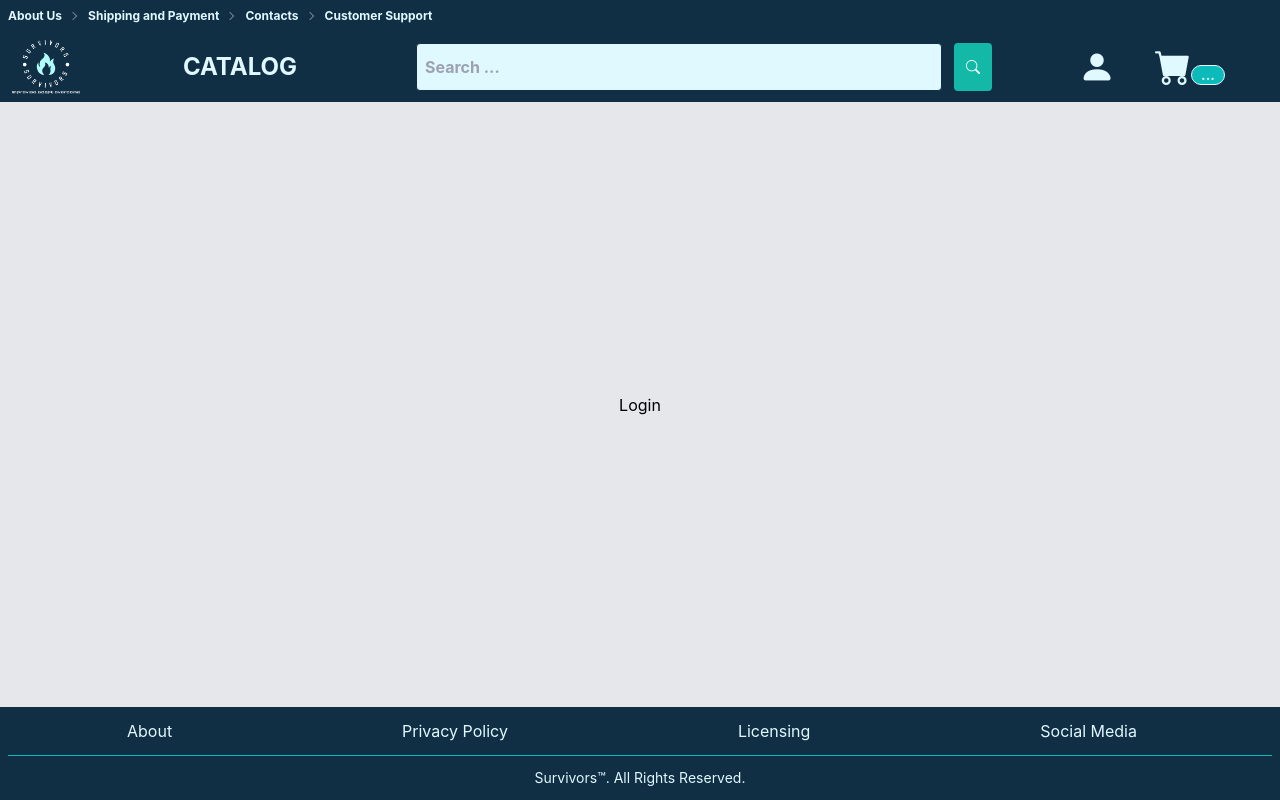
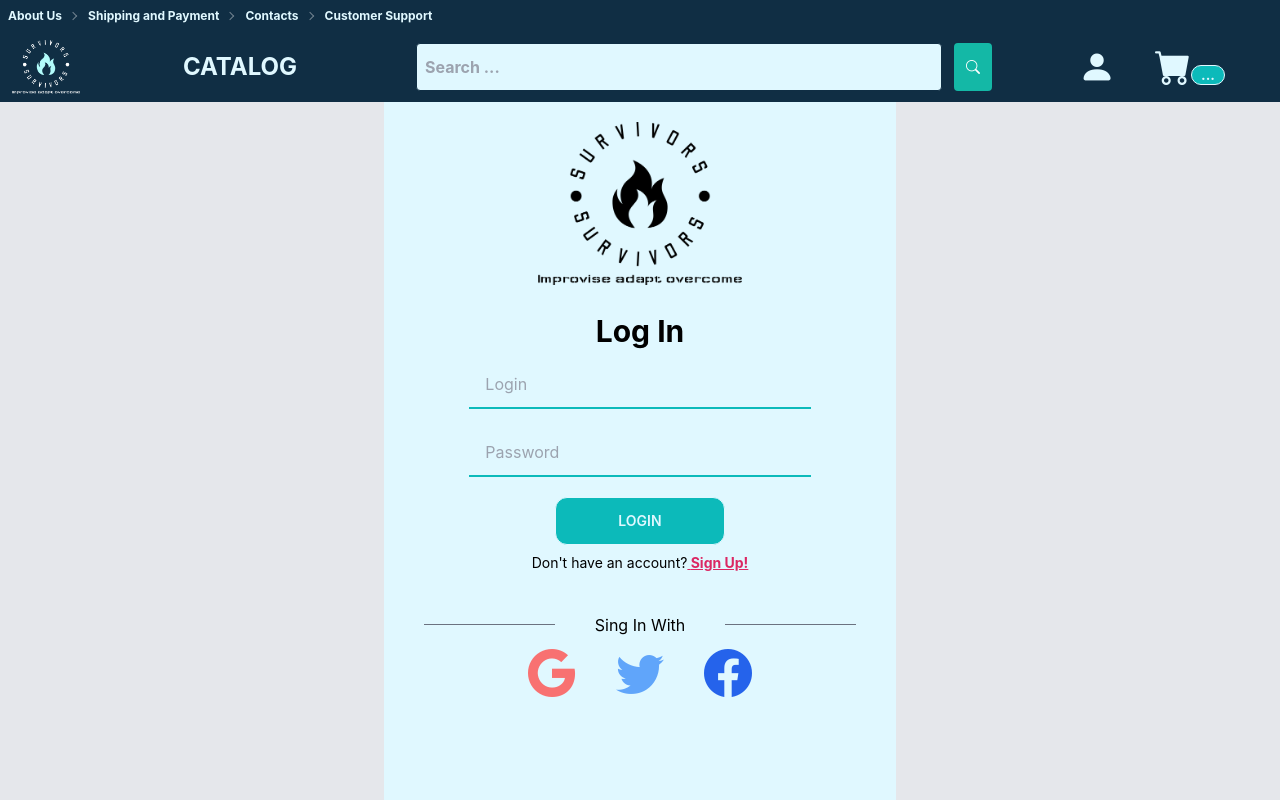
Before and after one commit to OlegIvsv/Survivors-E-Store, a React (Create React App) app: page / in a window 1280 px wide. Shown: the top 800 px of the page. Built offline with nearby package versions, Linux system fonts and the light colour scheme; no server answers.

Commit message:
Create Login basic component

```diff
--- a/src/components/Login.jsx
+++ b/src/components/Login.jsx
@@ -1,5 +1,46 @@
 import React from 'react'
+import { Link } from 'react-router-dom';
 
 export default function Login() {
-  return <div>Login</div>;
+
+  return (
+    <div className="flex flex-row h-screen">
+      <div className="basis-full md:basis-1/2 xl:basis-2/5 flex flex-col mx-auto py-5 bg-x-white">
+        <div className="w-2/5 mx-auto">
+          <img
+            src={require("../pictures/logo-black-no-background.png")}
+            className="object-scale-down"
+          />
+        </div>
+        <p className='text-3xl font-bold mt-7'>
+          Log In
+        </p>
+        <form className='flex flex-col mx-auto pt-3 w-2/3 gap-5'>
+            <input type='text' name='login' placeholder='Login'
+                className='input input-ghost border-0 border-b-2 focus: rounded-none border-x-green w-full'/>
+            <input type='password' name='login' placeholder='Password'
+                className='input input-ghost border-0 border-b-2 rounded-none border-x-green w-full'/>
+            <button className='btn bg-x-green text-x-white rounded-xl w-1/2 mx-auto'>
+                LogIn
+            </button>
+        </form>
+        <p className='text-sm mt-2'>
+          Don't have an account?
+          <Link>
+            <strong className='text-x-red underline'>{' '}Sign Up!</strong>
+          </Link>
+        </p>
+        <div className='flex flex-row mt-10'>
+            <hr className='grow border-gray-500 border-spacing-1 my-auto mx-10'/>
+            <p>Sing In With</p>
+            <hr  className='grow border-gray-500 border-spacing-1 my-auto mx-10'/>
+        </div>
+        <div className="flex flex-row justify-center gap-10 py-3 text-5xl">
+            <i class="bi bi-google text-red-400"></i>
+            <i class="bi bi-twitter text-blue-400"></i>
+            <i class="bi bi-facebook text-blue-600"></i>
+        </div>
+      </div>
+    </div>
+  );
 }
```
Also changed, not shown: src/pictures/logo-black-no-background.png (added).
